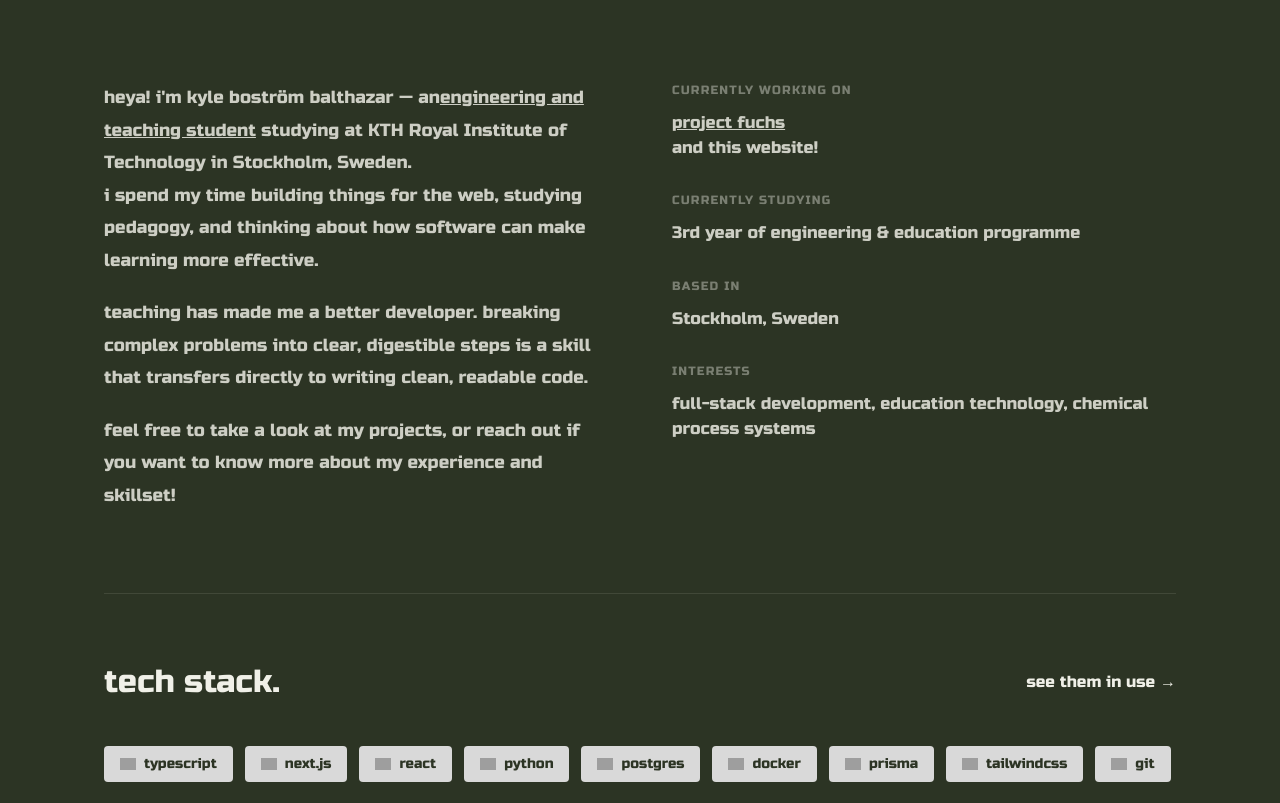
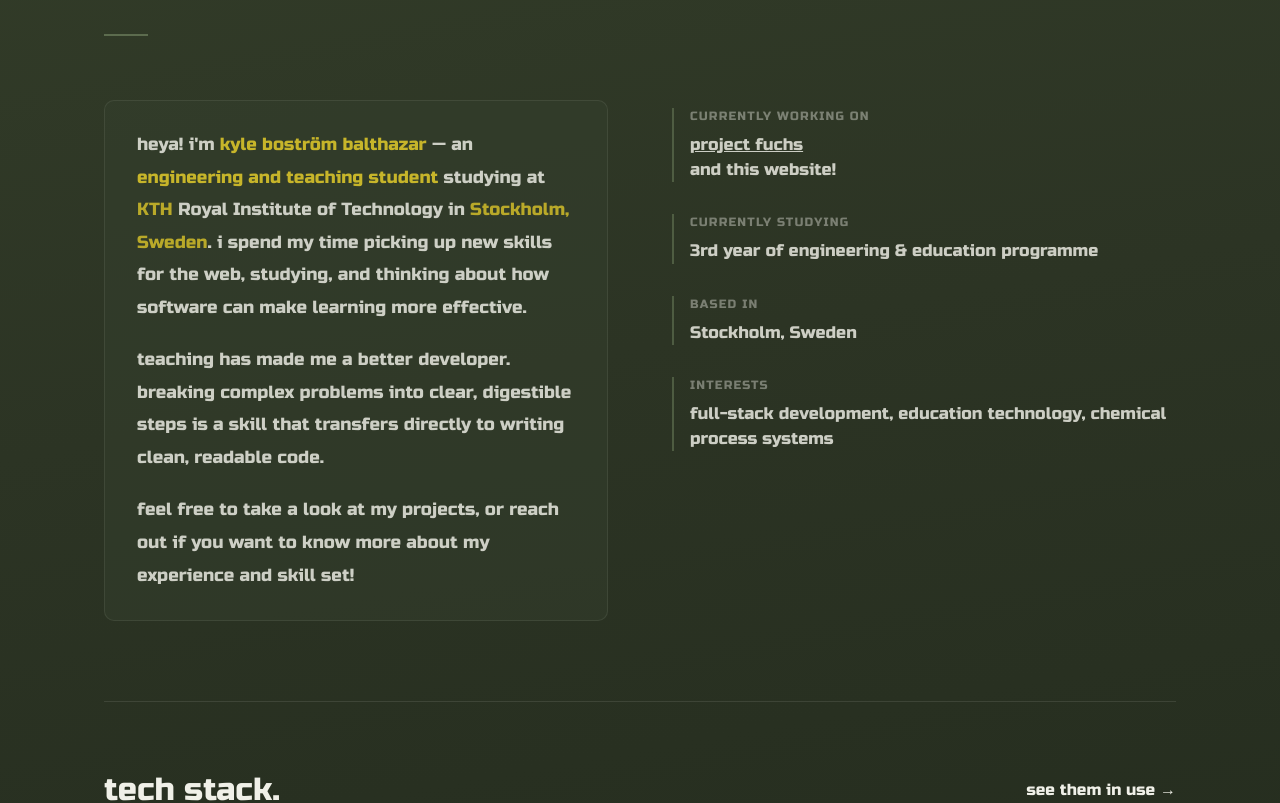
Before and after one commit to KyleBoBa/portfolio, a Next.js app: page /about in a window 1280 px wide. Shown: the part 198-1001 px from the top of the page. Built offline with nearby package versions, Linux system fonts and the light colour scheme; grey boxes are pictures that could not be loaded.

Commit message:
added a slight gradient to the background, small details on both pages to break up the page. TODO: retouch about page

```diff
--- a/app/about/page.tsx
+++ b/app/about/page.tsx
@@ -2,116 +2,103 @@ import { Navbar } from "@/components/Navbar";
 
 const SKILLS = [
   { name: "typescript",  logo: "https://cdn.simpleicons.org/typescript/3178C6" },
-  { name: "next.js",     logo: "https://cdn.simpleicons.org/nextdotjs/000000" },
-  { name: "react",       logo: "https://cdn.simpleicons.org/react/087EA4" },
-  { name: "python",      logo: "https://cdn.simpleicons.org/python/3776AB" },
-  { name: "postgres",    logo: "https://cdn.simpleicons.org/postgresql/336791" },
+  { name: "next.js",     logo: "https://cdn.simpleicons.org/nextdotjs/f0f0e8" },
+  { name: "react",       logo: "https://cdn.simpleicons.org/react/61DAFB" },
+  { name: "python",      logo: "https://cdn.simpleicons.org/python/FFD43B" },
+  { name: "postgres",    logo: "https://cdn.simpleicons.org/postgresql/4169E1" },
   { name: "docker",      logo: "https://cdn.simpleicons.org/docker/2496ED" },
-  { name: "prisma",      logo: "https://cdn.simpleicons.org/prisma/000000" },
-  { name: "tailwindcss",    logo: "https://cdn.simpleicons.org/tailwindcss/0F172A" },
+  { name: "prisma",      logo: "https://cdn.simpleicons.org/prisma/f0f0e8" },
+  { name: "tailwindcss", logo: "https://cdn.simpleicons.org/tailwindcss/06B6D4" },
   { name: "git",         logo: "https://cdn.simpleicons.org/git/F05032" },
+];
+
+const FACTS = [
+  {
+    label: "currently working on",
+    content: (
+      <>
+        <a href="/projects" className="underline">project fuchs</a>
+        <br />and this website!
+      </>
+    ),
+  },
+  { label: "currently studying",  content: "3rd year of engineering & education programme" },
+  { label: "based in",            content: "Stockholm, Sweden" },
+  { label: "interests",           content: "full-stack development, education technology, chemical process systems" },
 ];
 
 export default function About() {
   return (
-    <div className="min-h-screen" style={{ backgroundColor: "#2c3424", color: "#f0f0e8" }}>
+    <div
+      className="min-h-screen"
+      style={{
+        background: "linear-gradient(170deg, #333d29 0%, #2c3424 45%, #242c1e 100%)",
+        color: "#f0f0e8",
+      }}
+    >
       <Navbar />
 
       <main className="mx-auto max-w-6xl px-10 pt-36 pb-24">
-        <h1 className="text-[3rem] mb-16">about.</h1>
+        {/* Heading */}
+        <div className="mb-16">
+          <h1 className="text-[3rem] mb-4">about.</h1>
+          <div style={{ width: 44, height: 2, backgroundColor: "rgba(107,125,91,0.75)" }} />
+        </div>
 
         {/* Bio */}
         <div className="grid grid-cols-[1fr_1fr] gap-16 mb-20">
-          <div className="space-y-5">
-            <p
-              className="text-[1.1rem] leading-[1.85]"
-              style={{ color: "rgba(240,240,232,0.82)" }}
-            >
-              heya! i&apos;m kyle boström balthazar — an
-              <a href="https://www.kth.se/utbildning/civilingenjor/civing-larare/civilingenjor-och-larare-300-hp-1.4108"
-                target="_blank" rel="noreferrer"
-                className="underline"
+          {/* Left — bio text in a subtle panel */}
+          <div
+            className="space-y-5 rounded-lg px-8 py-7"
+            style={{
+              backgroundColor: "rgba(54,64,48,0.45)",
+              border: "1px solid rgba(198,202,181,0.1)",
+            }}
+          >
+            <p className="text-[1.1rem] leading-[1.85]" style={{ color: "rgba(240,240,232,0.82)" }}>
+              heya! i&apos;m <span style={{ color: "rgba(238, 212, 42, 0.80)" }}>kyle boström balthazar</span> — an{" "}
+              <a
+                href="https://www.kth.se/utbildning/civilingenjor/civing-larare/civilingenjor-och-larare-300-hp-1.4108"
+                target="_blank"
+                rel="noreferrer"
+                style={{ color: "rgba(238, 212, 42, 0.80)" }}
               >
-              engineering and teaching student</a> studying at KTH Royal Institute of Technology in
-              Stockholm, Sweden. <br />
-              i spend my time building things for the web, studying
-              pedagogy, and thinking about how software can make learning more
-              effective.
+                engineering and teaching student
+              </a>{" "}
+              studying at <span style={{ color: "rgba(238, 212, 42, 0.72)" }}>KTH</span> Royal Institute of Technology in <span style={{ color: "rgba(238, 212, 42, 0.72)" }}>Stockholm, Sweden</span>.{" "}
+              i spend my time picking up new skills for the web, studying, and thinking
+              about how software can make learning more effective.
             </p>
-            <p
-              className="text-[1.1rem] leading-[1.85]"
-              style={{ color: "rgba(240,240,232,0.82)" }}
-            >
-              teaching has made me a better developer. breaking complex problems
-              into clear, digestible steps is a skill that transfers directly to
-              writing clean, readable code.
+            <p className="text-[1.1rem] leading-[1.85]" style={{ color: "rgba(240,240,232,0.82)" }}>
+              teaching has made me a better developer. breaking complex problems into clear,
+              digestible steps is a skill that transfers directly to writing clean, readable code.
             </p>
-            <p
-              className="text-[1.1rem] leading-[1.85]"
-              style={{ color: "rgba(240,240,232,0.82)" }}
-            >
-              feel free to take a look at my projects, or reach out if you want
-              to know more about my experience and skillset!
+            <p className="text-[1.1rem] leading-[1.85]" style={{ color: "rgba(240,240,232,0.82)" }}>
+              feel free to take a look at my projects, or reach out if you want to know more
+              about my experience and skill set!
             </p>
           </div>
 
-          {/* Quick facts */}
-          <div className="space-y-8">
-            <div>
-              <p
-                className="text-xs uppercase tracking-widest mb-3"
-                style={{ color: "rgba(240,240,232,0.4)" }}
+          {/* Right — quick facts with sage accent borders */}
+          <div className="space-y-8 pt-2">
+            {FACTS.map(({ label, content }) => (
+              <div
+                key={label}
+                style={{ borderLeft: "2px solid rgba(107,125,91,0.55)", paddingLeft: "1rem" }}
               >
-                currently working on
-              </p>
-              <p className="text-[1.05rem]" style={{ color: "rgba(240,240,232,0.82)" }}>
-                <a href="/projects" target="_blank" rel="noreferrer" className="underline">
-                  project fuchs<br />
-                </a>
-                and this website!
-              </p>
-            </div>
-            <div>
-              <p
-                className="text-xs uppercase tracking-widest mb-3"
-                style={{ color: "rgba(240,240,232,0.4)" }}
-              >
-                currently studying
-              </p>
-              <p className="text-[1.05rem]" style={{ color: "rgba(240,240,232,0.82)" }}>
-                3rd year of engineering & education programme
-              </p>
-            </div>
-            <div>
-              <p
-                className="text-xs uppercase tracking-widest mb-3"
-                style={{ color: "rgba(240,240,232,0.4)" }}
-              >
-                based in
-              </p>
-              <p className="text-[1.05rem]" style={{ color: "rgba(240,240,232,0.82)" }}>
-                Stockholm, Sweden
-              </p>
-            </div>
-            <div>
-              <p
-                className="text-xs uppercase tracking-widest mb-3"
-                style={{ color: "rgba(240,240,232,0.4)" }}
-              >
-                interests
-              </p>
-              <p className="text-[1.05rem]" style={{ color: "rgba(240,240,232,0.82)" }}>
-                full-stack development, education technology, chemical process systems
-              </p>
-            </div>
+                <p className="text-xs uppercase tracking-widest mb-2" style={{ color: "rgba(240,240,232,0.4)" }}>
+                  {label}
+                </p>
+                <p className="text-[1.05rem]" style={{ color: "rgba(240,240,232,0.82)" }}>
+                  {content}
+                </p>
+              </div>
+            ))}
           </div>
         </div>
 
         {/* Skills */}
-        <div
-          className="pt-16"
-          style={{ borderTop: "1px solid rgba(240,240,232,0.1)" }}
-        >
+        <div className="pt-16" style={{ borderTop: "1px solid rgba(240,240,232,0.1)" }}>
           <div className="flex items-center justify-between mb-10">
             <h2 className="text-[2rem]">tech stack.</h2>
             <a href="/projects" className="text-[1rem]">
@@ -123,7 +110,11 @@ export default function About() {
               <span
                 key={name}
                 className="rounded px-4 py-2 text-sm flex items-center gap-2"
-                style={{ backgroundColor: "#d9d9d9", color: "#2c3424" }}
+                style={{
+                  backgroundColor: "rgba(54,64,48,0.7)",
+                  border: "1px solid rgba(107,125,91,0.3)",
+                  color: "#f0f0e8",
+                }}
               >
                 {/* eslint-disable-next-line @next/next/no-img-element */}
                 <img src={logo} alt="" width={16} height={16} style={{ objectFit: "contain", flexShrink: 0 }} />
```
Also changed, not shown: app/projects/page.tsx (+62 -12 lines).
